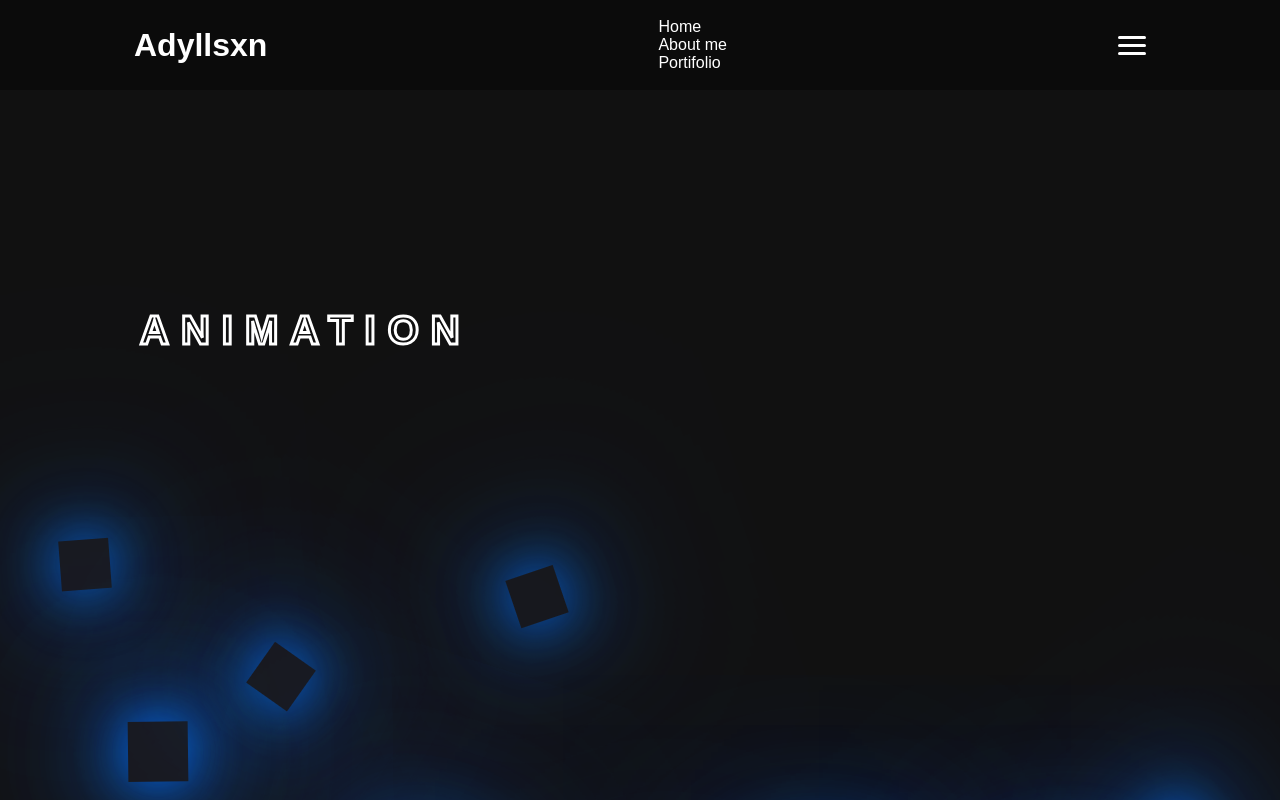
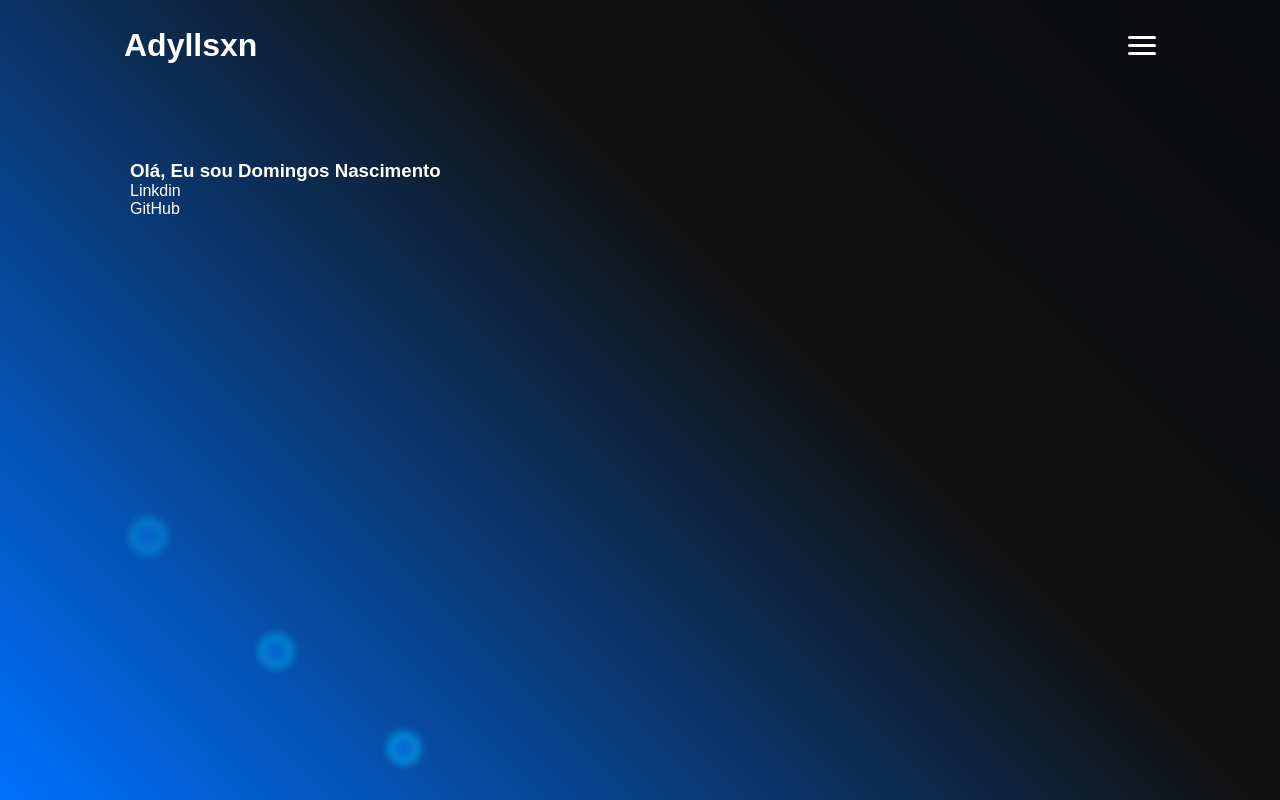
Before and after one commit to Adyllsxn/adyllsxn, a React (Vite) app in the folder portifolio/: page / in a window 1280 px wide. Built offline with nearby package versions, Linux system fonts and the light colour scheme.

Commit message:
trabalhando no navMenu

```diff
--- a/portifolio/src/components/Header/Header.css
+++ b/portifolio/src/components/Header/Header.css
@@ -1,17 +1,67 @@
 /* Configuaration*/
 header{
-    background-color: #00000050;;
     position: static;
     min-height: 50px;
     padding: 10px 0;
+    z-index: -1;
 }
 .navBar{
     min-height: 70px;
     display: flex;
     align-items: center;
     justify-content: space-between;
-    padding: 0 34px;
+    padding: 0 24px;
 }
+
+/* Logo */
+.navBarLogo .logo{
+    font-size: 2rem;
+    font-weight: bold;
+}
+
+
+/* Menu*/
+.navMenu{
+    display: flex;
+    align-items: center;
+    gap: 20px;
+}
+.navMenu{
+    position: fixed;
+    left: -100%;
+    top: 70px;
+    gap: 0;
+    background-color: #111111f6;
+    text-align: center;
+    flex-direction: column;
+    width: 100%;
+    height: 100vh;
+    transition: 0.3s;
+}
+.navMenu{
+    display: flex;
+    justify-items: start;
+    align-items: start;
+    padding-left: 13%;
+    padding-top: 200px;
+    top: 0px;
+}
+.navMenu.active{
+    left: 0;
+}
+.navItem{
+    margin: 16px 0;
+}
+.navLink{
+    transition: 0.5s ease;
+    font-size: 2rem;
+}
+.navLink:hover{
+    color: #0088d2;
+}
+
+
+/* menuToggle */
 .menuToggle{
     cursor: pointer;
 }
@@ -24,9 +74,56 @@ header{
     background-color: #fff;
     transition: all 0.3s ease-in-out;
 }
+.menuToggle.active .bar:nth-child(2){
+    opacity: 0;
+}
+.menuToggle.active .bar:nth-child(1){
+    transform: translateY(8px) rotate(45deg);
+}
+.menuToggle.active .bar:nth-child(3){
+    transform: translateY(-8px) rotate(-45deg);
+}
 
-/* Logo*/
-.navBarLogo .logo{
-    font-size: 2rem;
-    font-weight: bold;
+
+@media(max-width: 768px){
+
+    /* navMenu */
+    .navMenu{
+        position: fixed;
+        left: -100%;
+        top: 0px;
+        gap: 0;
+        background-color: #111111f6;
+        text-align: center;
+        flex-direction: column;
+        width: 100%;
+        height: 100vh;
+        transition: 0.3s;
+    }
+    .navMenu{
+        display: flex;
+        justify-items: start;
+        align-items: start;
+        padding-top: 200px;
+    }
+    .navMenu.active{
+        left: 0;
+    }
+    .navItem{
+        margin: 16px 0;
+    }
+
+    /* menuToggle */
+    .menuToggle{
+        display: block;
+    }
+    .menuToggle.active .bar:nth-child(2){
+        opacity: 0;
+    }
+    .menuToggle.active .bar:nth-child(1){
+        transform: translateY(8px) rotate(45deg);
+    }
+    .menuToggle.active .bar:nth-child(3){
+        transform: translateY(-8px) rotate(-45deg);
+    }
 }
--- a/portifolio/src/components/Header/Header.tsx
+++ b/portifolio/src/components/Header/Header.tsx
@@ -1,6 +1,13 @@
+import { useState } from 'react';
 import './Header.css';
 
 const Header = () => {
+  const [menuOpen, setMenuOpen] = useState(false);
+
+  const toggleMenu = () => {
+    setMenuOpen(!menuOpen);
+  };
+
   return (
     <header>
       <div className="layoutContainer">
@@ -9,23 +16,21 @@ const Header = () => {
             <a href="#" className="logo">Adyllsxn</a>
           </div>
 
-
-                    <ul className="navMenu">
-                        <li className="navItem"> <a href="#" className="navLink">Home</a> </li>
-                        <li className="navItem"> <a href="#" className="navLink">About me</a> </li>
-                        <li className="navItem"> <a href="#" className="navLink">Portifolio</a> </li>
+          <ul className={`navMenu ${menuOpen ? 'active' : ''}`}>
+            <li className="navItem"><a href="#" className="navLink">Home</a></li>
+            <li className="navItem"><a href="#" className="navLink">About me</a></li>
+            <li className="navItem"><a href="#" className="navLink">Portifolio</a></li>
           </ul>
 
-                    <div className="menuToggle">
+          <div className={`menuToggle ${menuOpen ? 'active' : ''}`} onClick={toggleMenu}>
             <span className="bar"></span>
             <span className="bar"></span>
             <span className="bar"></span>
           </div>
-
         </nav>
       </div>
     </header>
-    )
-}
+  );
+};
 
-export default Header
+export default Header;
--- a/portifolio/src/containers/pages/Home/Home.css
+++ b/portifolio/src/containers/pages/Home/Home.css
@@ -1,93 +1,53 @@
-.wrapper span{
+
+  /* Bolhas animadas */
+  .wrapper span {
     position: fixed;
-    bottom: -180px;
-    height: 50px;
-    width: 50px;
-    z-index: -1;
-    background-color: #18191F;
-    box-shadow: 0 0 50px   #0071FF,
-                0 0 100px  #0071FF,
-                0 0 150px  #0071FF,
-                0 0 2000px #0071FF;
-    animation: animate 10s linear infinite;
-}
-.wrapper span:nth-child(1){
-    left: 60px;
-    animation-delay: 0.6s;
-}
-.wrapper span:nth-child(2){
-    left: 10%;
-    animation-delay: 3s;
-    width: 60px;
-    height: 60px;
-}
-.wrapper span:nth-child(3){
-    left: 20%;
-    animation-delay: 2s;
-}
-.wrapper span:nth-child(4){
-    left: 30%;
-    animation-delay: 5s;
-    width: 80px;
-    height: 80px;
-}
-.wrapper span:nth-child(5){
-    left: 40%;
-    animation-delay: 1s;
-}
-.wrapper span:nth-child(6){
-    left: 50%;
-    animation-delay: 7s;
-}
-.wrapper span:nth-child(7){
-    left: 60%;
-    animation-delay: 6s;
-    width: 100px;
-    height: 100px;
-}
-.wrapper span:nth-child(8){
-    left: 70%;
-    animation-delay: 8s;
-}
-.wrapper span:nth-child(9){
-    left: 80%;
-    animation-delay: 6s;
-    width: 90px;
-    height: 90px;
-}
-.wrapper span:nth-child(10){
-    left: 90%;
-    animation-delay: 4s;
-}
-.banner{
+    bottom: -100px;
+    width: 40px;
+    height: 40px;
+    background: radial-gradient(circle at center, #0071ff 0%, #00d4ff 70%);
+    filter: blur(4px);
+    opacity: 0.4;
+    border-radius: 50%;
+    animation: animate 12s ease-in infinite;
+    will-change: transform, opacity;
+  }
+
+  /* Animação leve de subida */
+  @keyframes animate {
+    0% {
+      transform: translateY(0) scale(0.8);
+      opacity: 0.6;
+    }
+    50% {
+      transform: translateY(-400px) scale(1);
+      opacity: 0.3;
+    }
+    100% {
+      transform: translateY(-800px) scale(1.2);
+      opacity: 0;
+    }
+  }
+
+  /* Banner central */
+  .banner {
     display: flex;
-    justify-items: center;
-    align-items: center;
-    height: 60vh;
-}
-.content h2{
-    align-items: flex-end;
-}
-.content h2 b{
-    -webkit-text-fill-color: transparent;
-    -webkit-text-stroke-width: 3px;
-    -webkit-text-stroke-color: #fff;
-    font-family: sans-serif;
-    font-size: 40px;
-    text-transform: uppercase;
-    letter-spacing: 12px;
-    padding: 0 40px;
-}
-@keyframes animate {
-    0%{
-        transform: translateY(0);
-        opacity: 1;
+    align-items: start;
+    justify-content: start;
+    height: 100%;
+    padding: 70px 30px;
+    z-index: 1;
+  }
+
+  /* Gradiente animado no texto */
+  @keyframes shiftGradient {
+    0% {
+      background-position: 0% 50%;
     }
-    80%{
-        opacity: .7;
+    50% {
+      background-position: 100% 50%;
     }
-    100%{
-        transform: translateY(-800px) rotate(360deg);
-        opacity: 0;
+    100% {
+      background-position: 0% 50%;
     }
-}
+  }
--- a/portifolio/src/containers/pages/Home/Home.tsx
+++ b/portifolio/src/containers/pages/Home/Home.tsx
@@ -1,31 +1,32 @@
 import './Home.css';
+
 const Home = () => {
   return (
-      <section className="wrapperConteiner">
+    <section className="wrapperContainer">
       <div className="wrapper">
-                <span></span>
-                <span></span>
-                <span></span>
-                <span></span>
-                <span></span>
-                <span></span>
-                <span></span>
-                <span></span>
-                <span></span>
-                <span></span>
+        {Array.from({ length: 10 }).map((_, i) => (
+          <span key={i} style={{ left: `${10 + i * 10}%`, animationDelay: `${i * 1.2}s` }} />
+        ))}
       </div>
       <div className="layoutContainer">
         <div className="banner">
           <div className="content">
-                        <h2>
-                            <b>Animation</b>
-                        </h2>
+            <h3>
+                Olá, Eu sou Domingos Nascimento
+            </h3>
+            <ul>
+                <li>
+                    <a href="#">Linkdin</a>
+                </li>
+                <li>
+                    <a href="#">GitHub</a>
+                </li>
+            </ul>
           </div>
-
         </div>
       </div>
     </section>
-  )
-}
+  );
+};
 
-export default Home
+export default Home;
--- a/portifolio/src/core/styles/App.css
+++ b/portifolio/src/core/styles/App.css
@@ -5,9 +5,11 @@
     font-family: sans-serif;
 }
 body{
-    background-color: #111;
     overflow-x: hidden;
     color: #fff;
+    background: linear-gradient(225deg, #0b0c10, #111 40%, #0071ff 100%);
+    background-repeat: no-repeat;
+    background-attachment: fixed;
 }
 li{
     list-style: none;
```
Lines whose indentation alone changed are shown as unchanged.
